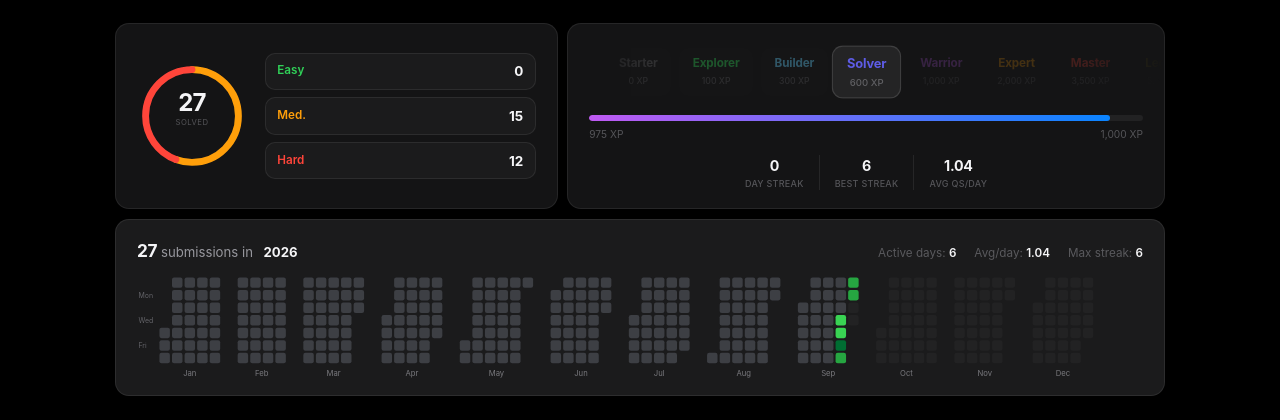
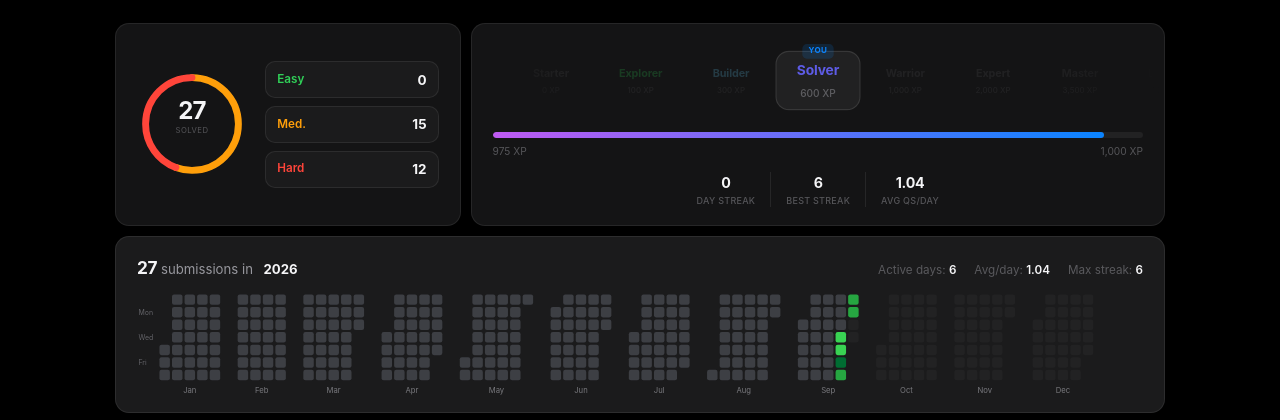
Before and after one commit to Ronit-k/PrepTracker, a Flask app: page / in a window 1280 px wide. Shown: the part 52-472 px from the top of the page. Run offline with Flask 3, Linux system fonts and the light colour scheme; some libraries are stand-ins or nearby versions.

Commit message:
Add snap-scroll rank carousel and year dial picker
- Rank strip: CSS scroll-snap centers one rank at a time, wheel scrolls
  exactly one step, focused chip scales up with smooth transitions,
  achieved ranks show in color, future ranks grayed, "YOU" badge on
  current rank
- Year picker: clicking the year label opens a 3D drum-style dial with
  perspective transforms, scroll or tap to select, closes on backdrop
  click or Escape; desktop hover+scroll still works alongside

Co-Authored-By: Claude Opus 4.6 <noreply@anthropic.com>

```diff
--- a/static/css/style.css
+++ b/static/css/style.css
@@ -363,47 +363,67 @@ a:hover { text-decoration: underline; }
 .rank-strip-wrap {
   overflow: hidden;
   margin: 0 -1.4rem;
-  -webkit-mask-image: linear-gradient(to right, transparent 0%, black 14%, black 86%, transparent 100%);
-  mask-image: linear-gradient(to right, transparent 0%, black 14%, black 86%, transparent 100%);
+  -webkit-mask-image: linear-gradient(to right, transparent 0%, black 18%, black 82%, transparent 100%);
+  mask-image: linear-gradient(to right, transparent 0%, black 18%, black 82%, transparent 100%);
 }
 .rank-strip {
   display: flex;
-  gap: 0.5rem;
+  gap: 0.75rem;
   overflow-x: auto;
   scrollbar-width: none;
-  padding: 0.4rem 0;
-  padding-left: calc(50% - 36px);
-  padding-right: calc(50% - 36px);
+  padding: 0.8rem 0;
+  padding-left: calc(50% - 40px);
+  padding-right: calc(50% - 40px);
+  scroll-snap-type: x mandatory;
 }
 .rank-strip::-webkit-scrollbar { display: none; }
 .rank-chip {
   display: flex;
   flex-direction: column;
   align-items: center;
-  gap: 0.15rem;
+  gap: 0.2rem;
   flex-shrink: 0;
-  padding: 0.45rem 0.85rem;
-  border-radius: 10px;
-  background: rgba(255,255,255,0.03);
+  min-width: 76px;
+  padding: 0.55rem 1rem;
+  border-radius: 12px;
+  background: rgba(255,255,255,0.02);
   border: 1px solid transparent;
-  transition: opacity 0.35s ease, transform 0.4s var(--spring), border-color 0.3s, background 0.3s;
-}
-.rank-chip.past { opacity: 0.35; }
-.rank-chip.current {
+  scroll-snap-align: center;
+  opacity: 0.2;
+  transform: scale(0.88);
+  transition: opacity 0.3s ease, transform 0.35s var(--spring), border-color 0.3s, background 0.3s;
+  position: relative;
+}
+.rank-chip.focused {
   opacity: 1;
-  background: rgba(255,255,255,0.07);
-  border-color: rgba(255,255,255,0.12);
-  transform: scale(1.1);
-}
-.rank-chip.future { opacity: 0.2; }
+  transform: scale(1.12);
+  background: rgba(255,255,255,0.06);
+  border-color: rgba(255,255,255,0.1);
+}
+.rank-chip.future .rank-chip-name { color: var(--text-3) !important; }
+.rank-chip-badge {
+  position: absolute;
+  top: -7px;
+  font-size: 0.48rem;
+  font-weight: 700;
+  text-transform: uppercase;
+  letter-spacing: 0.05em;
+  color: var(--blue);
+  background: rgba(10,132,255,0.15);
+  padding: 0.08rem 0.35rem;
+  border-radius: 4px;
+  opacity: 0;
+  transition: opacity 0.3s;
+}
+.rank-chip.focused .rank-chip-badge { opacity: 1; }
 .rank-chip-name {
-  font-size: 0.78rem;
+  font-size: 0.82rem;
   font-weight: 700;
   letter-spacing: -0.01em;
   white-space: nowrap;
 }
 .rank-chip-xp {
-  font-size: 0.58rem;
+  font-size: 0.6rem;
   color: var(--text-3);
   font-weight: 500;
   white-space: nowrap;
--- a/static/js/app.js
+++ b/static/js/app.js
@@ -301,9 +301,12 @@ function renderRankCard(s) {
     let state = 'future';
     if (i < currentIdx) state = 'past';
     if (i === currentIdx) state = 'current';
+    const nameStyle = state !== 'future' ? ` style="color:${r.color}"` : '';
+    const badge = i === currentIdx ? '<div class="rank-chip-badge">YOU</div>' : '';
     return `
       <div class="rank-chip ${state}" data-idx="${i}">
-        <div class="rank-chip-name" style="color:${r.color}">${r.name}</div>
+        ${badge}
+        <div class="rank-chip-name"${nameStyle}>${r.name}</div>
         <div class="rank-chip-xp">${r.xp.toLocaleString()} XP</div>
       </div>`;
   }).join('');
@@ -336,21 +339,46 @@ function renderRankCard(s) {
   `;
 
   const strip = document.getElementById('rankStrip');
-  const currentChip = strip?.querySelector('.rank-chip.current');
-  if (strip && currentChip) {
+  if (!strip) return;
+  const chips = [...strip.querySelectorAll('.rank-chip')];
+
+  function updateFocus() {
+    const center = strip.scrollLeft + strip.offsetWidth / 2;
+    let best = 0, bestDist = Infinity;
+    chips.forEach((c, i) => {
+      const d = Math.abs(c.offsetLeft + c.offsetWidth / 2 - center);
+      if (d < bestDist) { bestDist = d; best = i; }
+    });
+    chips.forEach((c, i) => c.classList.toggle('focused', i === best));
+  }
+
+  const target = chips[currentIdx];
+  if (target) {
     requestAnimationFrame(() => {
       requestAnimationFrame(() => {
-        strip.scrollTo({ left: currentChip.offsetLeft - strip.offsetWidth / 2 + currentChip.offsetWidth / 2, behavior: 'instant' });
+        strip.scrollTo({ left: target.offsetLeft - strip.offsetWidth / 2 + target.offsetWidth / 2, behavior: 'instant' });
+        updateFocus();
       });
     });
   }
 
-  if (strip) {
-    strip.addEventListener('wheel', (e) => {
-      e.preventDefault();
-      strip.scrollLeft += e.deltaY || e.deltaX;
-    }, { passive: false });
-  }
+  strip.addEventListener('scroll', () => requestAnimationFrame(updateFocus));
+
+  let wheelLock = false;
+  strip.addEventListener('wheel', (e) => {
+    e.preventDefault();
+    if (wheelLock) return;
+    wheelLock = true;
+    setTimeout(() => { wheelLock = false; }, 300);
+    const focused = strip.querySelector('.rank-chip.focused');
+    if (!focused) return;
+    const idx = parseInt(focused.dataset.idx);
+    const dir = (e.deltaY > 0 || e.deltaX > 0) ? 1 : -1;
+    const next = Math.max(0, Math.min(chips.length - 1, idx + dir));
+    if (next === idx) return;
+    const nc = chips[next];
+    strip.scrollTo({ left: nc.offsetLeft - strip.offsetWidth / 2 + nc.offsetWidth / 2, behavior: 'smooth' });
+  }, { passive: false });
 }
 
 let hmYear = String(new Date().getFullYear());
@@ -383,6 +411,10 @@ function renderHmHeader(s) {
     const card = document.querySelector('.dash-heatmap-card');
     let hovering = false;
     let cooldown = false;
+
+    card.addEventListener('click', (e) => {
+      if (e.target.closest('#hmYearLabel')) openYearDial();
+    });
 
     card.addEventListener('pointerenter', (e) => {
       const label = $('#hmYearLabel');
@@ -439,6 +471,118 @@ function filterHeatmap(heatmap, year) {
     if (k.startsWith(year + '-')) out[k] = v;
   }
   return out;
+}
+
+function openYearDial() {
+  if (document.querySelector('.year-dial-backdrop')) {
+    document.querySelector('.year-dial-backdrop').remove();
+    return;
+  }
+
+  const currentYear = new Date().getFullYear();
+  const minYear = 2020;
+  const years = [];
+  for (let y = minYear; y <= currentYear; y++) years.push(y);
+
+  const itemH = 44;
+  const visible = 5;
+  const listH = visible * itemH;
+  const padH = Math.floor(visible / 2) * itemH;
+
+  const backdrop = document.createElement('div');
+  backdrop.className = 'year-dial-backdrop';
+
+  const dial = document.createElement('div');
+  dial.className = 'year-dial';
+
+  const titleEl = document.createElement('div');
+  titleEl.className = 'year-dial-title';
+  titleEl.textContent = 'Year';
+
+  const win = document.createElement('div');
+  win.className = 'year-dial-window';
+
+  const highlight = document.createElement('div');
+  highlight.className = 'year-dial-highlight';
+  highlight.style.height = itemH + 'px';
+
+  const list = document.createElement('div');
+  list.className = 'year-dial-list';
+  list.style.height = listH + 'px';
+
+  const topPad = document.createElement('div');
+  topPad.className = 'year-dial-pad';
+  topPad.style.height = padH + 'px';
+  list.appendChild(topPad);
+
+  years.forEach(y => {
+    const item = document.createElement('div');
+    item.className = 'year-dial-item';
+    item.dataset.year = y;
+    item.textContent = y;
+    item.style.height = itemH + 'px';
+    list.appendChild(item);
+  });
+
+  const botPad = document.createElement('div');
+  botPad.className = 'year-dial-pad';
+  botPad.style.height = padH + 'px';
+  list.appendChild(botPad);
+
+  win.appendChild(highlight);
+  win.appendChild(list);
+  dial.appendChild(titleEl);
+  dial.appendChild(win);
+  backdrop.appendChild(dial);
+  document.body.appendChild(backdrop);
+
+  const selectedIdx = years.indexOf(parseInt(hmYear));
+
+  function updateDial() {
+    const center = list.scrollTop + listH / 2;
+    list.querySelectorAll('.year-dial-item').forEach(item => {
+      const itemCenter = item.offsetTop + itemH / 2;
+      const offset = (itemCenter - center) / itemH;
+      const absOff = Math.abs(offset);
+      const rotX = offset * -22;
+      const opa = Math.max(0.12, 1 - absOff * 0.4);
+      const sc = Math.max(0.7, 1 - absOff * 0.12);
+      item.style.transform = `perspective(200px) rotateX(${rotX}deg) scale(${sc})`;
+      item.style.opacity = opa;
+      item.classList.toggle('active', absOff < 0.5);
+    });
+  }
+
+  list.addEventListener('scroll', () => requestAnimationFrame(updateDial));
+
+  requestAnimationFrame(() => {
+    if (selectedIdx >= 0) list.scrollTop = selectedIdx * itemH;
+    updateDial();
+    requestAnimationFrame(() => backdrop.classList.add('open'));
+  });
+
+  function closeDial() {
+    backdrop.remove();
+    document.removeEventListener('keydown', escHandler);
+  }
+
+  list.addEventListener('click', (e) => {
+    const item = e.target.closest('.year-dial-item');
+    if (!item) return;
+    hmYear = item.dataset.year;
+    closeDial();
+    renderHmHeader(hmStats);
+    renderHeatmap(hmData, dashHeatmap);
+  });
+
+  backdrop.addEventListener('click', (e) => {
+    if (e.target === backdrop) closeDial();
+  });
+
+  const escHandler = (e) => {
+    if (e.key === 'Escape') closeDial();
+  };
+  document.addEventListener('keydown', escHandler);
 }
 
 /* ── Heatmap ───────────────────────────────────────────────────── */
```
Also changed, not shown: other parts of static/css/style.css (+81 -1 lines).
